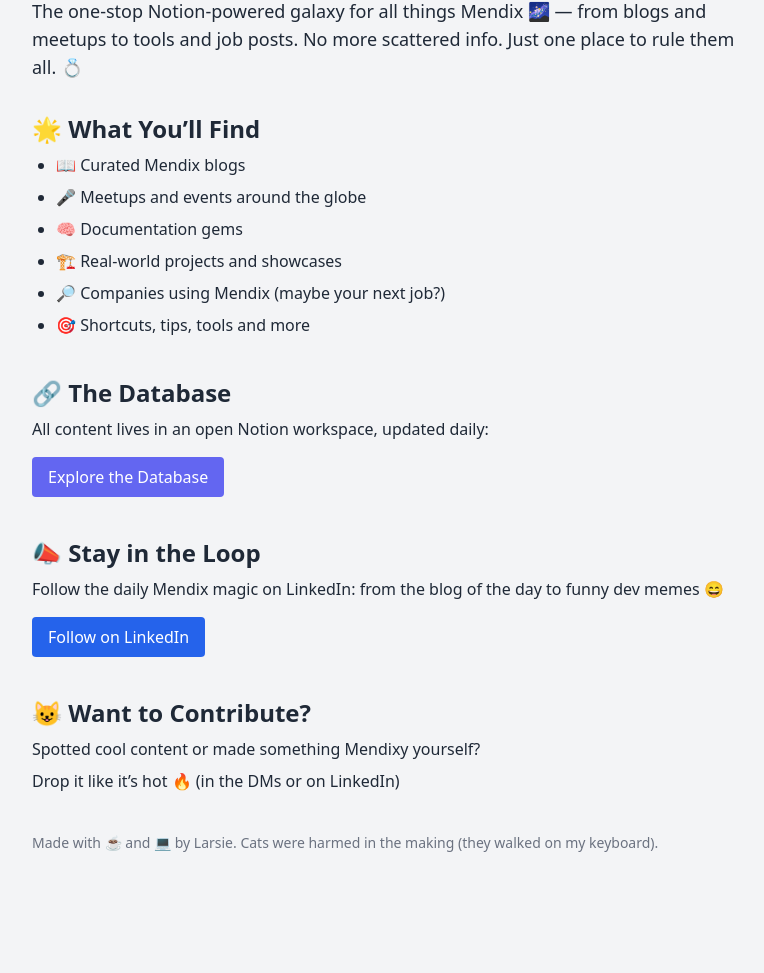
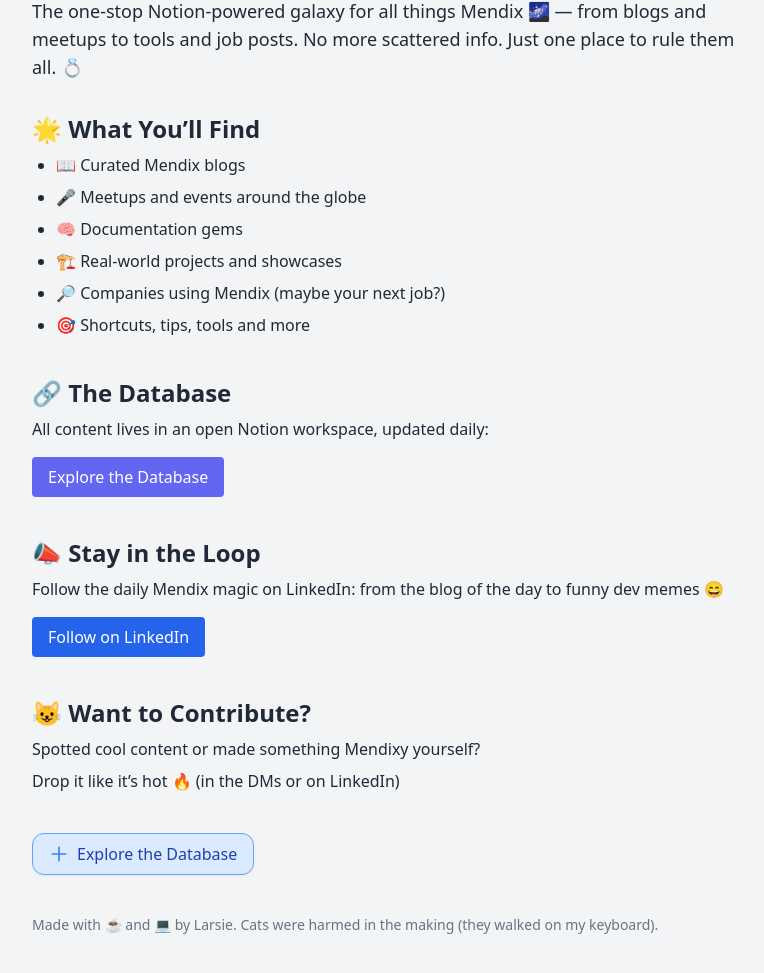
Before and after one commit to KneuKneu/Mendix-Hub, a plain HTML site: page index.html in a window 1280 px wide. Shown: the part 107-1080 px from the top of the page, without its empty margins (248-1012 px from the left). Before the commit the page ends 1008 px from the top, so only its background shows below. Drawn offline with nearby package versions, Linux system fonts and the light colour scheme.

Commit message:
Update index.html

```diff
--- a/index.html
+++ b/index.html
@@ -45,6 +45,14 @@
         <p class="mb-4">Drop it like it’s hot 🔥 (in the DMs or on LinkedIn)</p>
       </section>
 
+<a href="https://www.notion.so/your-link" target="_blank"
+   class="inline-flex items-center gap-2 bg-blue-100 border border-blue-400 text-blue-800 px-4 py-2 rounded-xl shadow-sm hover:bg-blue-200">
+  <svg xmlns="http://www.w3.org/2000/svg" class="h-5 w-5 text-blue-500" fill="none" viewBox="0 0 24 24" stroke="currentColor">
+    <path stroke-linecap="round" stroke-linejoin="round" stroke-width="2" d="M12 4v16m8-8H4" />
+  </svg>
+  Explore the Database
+</a>
+
       <footer class="text-sm text-gray-500 mt-10">
         Made with ☕ and 💻 by Larsie. Cats were harmed in the making (they walked on my keyboard).
       </footer>
```
